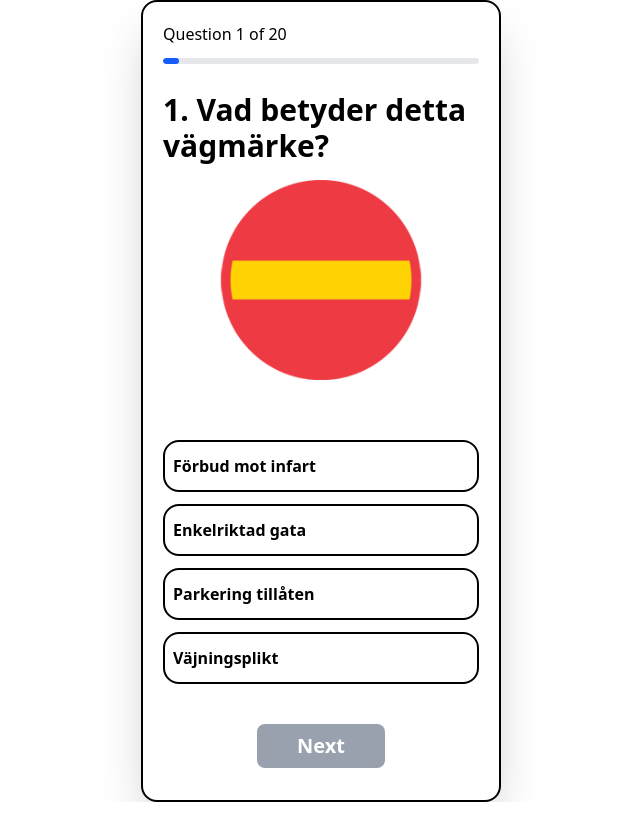
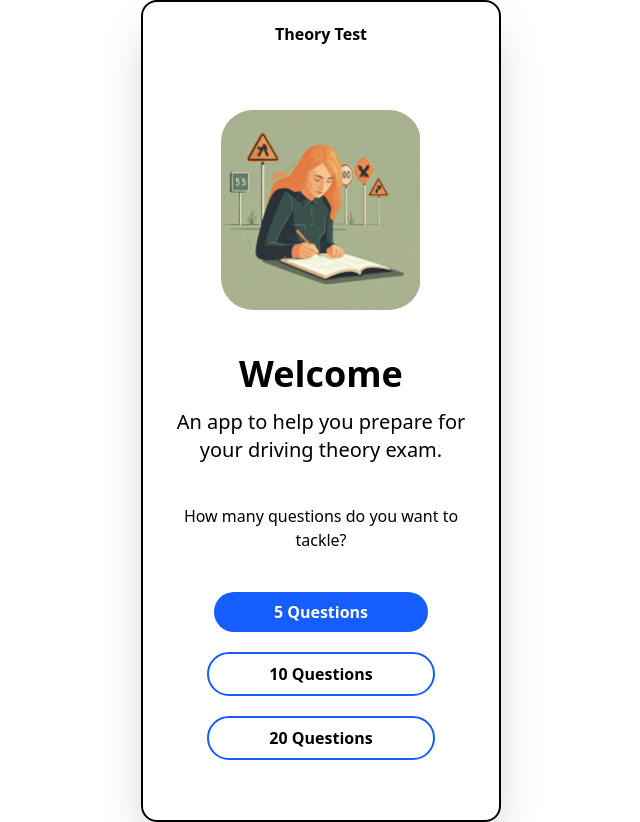
Before and after one commit to liesse97/teori-app, a React (Vite) app: page / in a window 1280 px wide. Shown: the whole page, without its empty margins (319-959 px from the left). Built offline with nearby package versions, Linux system fonts and the light colour scheme.

Commit message:
page-build-static

```diff
--- a/src/App.jsx
+++ b/src/App.jsx
@@ -2,15 +2,17 @@ import { useState } from 'react'
 import Card from './components/Card'
 import Results from './components/Results'
 import { Routes, Route } from 'react-router-dom';
+import WelcmScreen from './components/WelcmScreen';
 
 function App() {
 
   return (
      <Routes>
 
-      <Route path="/" element={<Card />} />
+      <Route path="/" element={<WelcmScreen />} />
+      {/*<Route path="/" element={<Card />} />
       <Route path="/results" element={<Results />} />
-
+*/}
 
     </Routes>
 
--- a/src/components/WelcmScreen.jsx
+++ b/src/components/WelcmScreen.jsx
@@ -1,12 +1,45 @@
 import React from 'react'
 
 const WelcmScreen = () => {
-  return (
-    <div>
-        <h1>Welcome</h1>
+return (
+<div>
+<main className="flex justify-center items-center flex-col text-center">
+<section className ="w-90 border-2 border-solid rounded-2xl shadow-2xl p-5 ">
+<p className='pb-11 font-semibold'>Theory Test</p>
+<img src="/image/Welcom.png"
+alt="welcome"
+className='w-50 h-50 mx-auto my-5 rounded-4xl' />
+<h1 className='text-4xl font-bold pt-6 pb-3.5'>Welcome</h1>
+<p className='text-xl'>
+    An app to help you prepare for your driving theory exam.
+</p>
+<p className='text-l mt-10'> How many questions do you want to tackle?</p>
 
-    </div>
-  )
+<div className='flex justify-center items-center flex-col mt-5'>
+
+ {/* Build function to handle button (send number)*/}
+<button
+className='bg-blue-600 text-white font-semibold py-2 px-15 rounded-full mt-5'
+onClick={() => window.location.href = '/'}
+> 5 Questions</button>
+
+<button
+className='border-blue-600 border-2 border-solid font-semibold py-2 px-15 rounded-full mt-5'
+onClick={() => window.location.href = '/'}
+> 10 Questions</button>
+
+<button
+className='border-blue-600 border-2 border-solid font-semibold py-2 px-15 rounded-full mt-5 mb-10'
+onClick={() => window.location.href = '/'}
+> 20 Questions</button>
+
+</div>
+
+</section>
+</main>
+
+</div>
+)
 }
 
 export default WelcmScreen
```
Also changed, not shown: public/image/Welcom.png (added).
